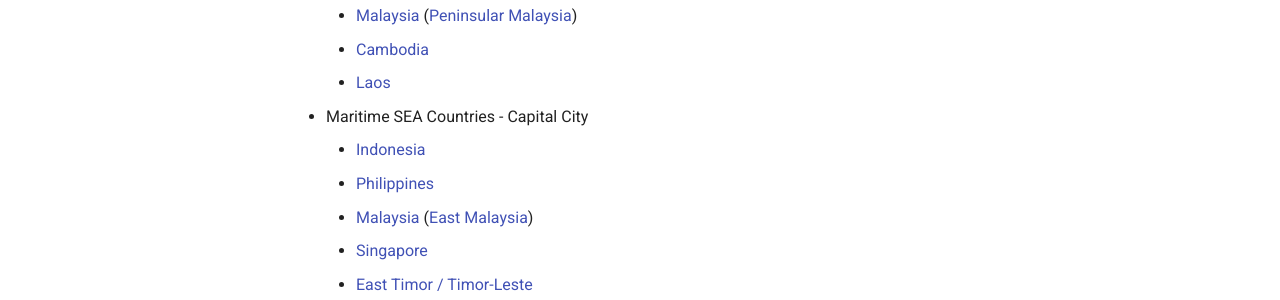
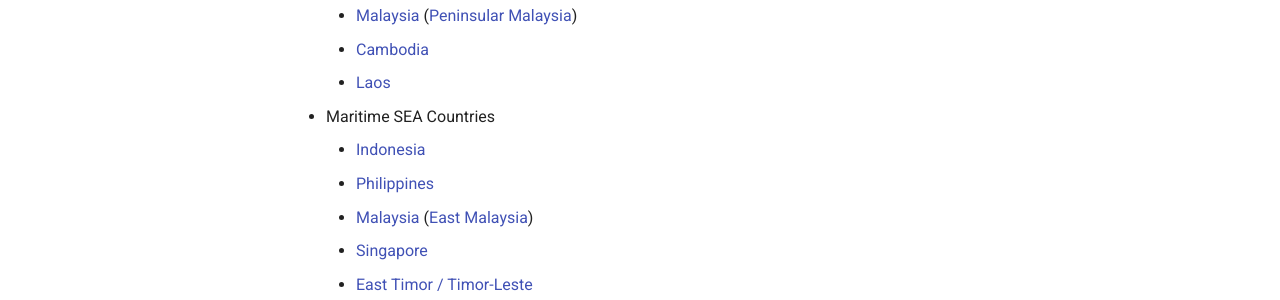
Before and after one commit to MarkHershey/docs, an MkDocs documentation site: the page built from docs/pages/hass/SEA.md, in a window 1280 px wide and 900 px high. Shown: the part 410-710 px from the top of the window. Built offline with MkDocs 1.6.1 and Material for MkDocs 9.7.7, drawn with Linux system fonts in a browser that asks for light colours.

Commit message:
Update sea.md

```diff
--- a/docs/pages/hass/SEA.md
+++ b/docs/pages/hass/SEA.md
@@ -9,7 +9,7 @@
     - [Malaysia](https://en.wikipedia.org/wiki/Malaysia) ([Peninsular Malaysia](https://en.wikipedia.org/wiki/Peninsular_Malaysia))
     - [Cambodia](https://en.wikipedia.org/wiki/Cambodia)
     - [Laos](https://en.wikipedia.org/wiki/Laos)
-- Maritime SEA Countries - Capital City
+- Maritime SEA Countries
     - [Indonesia](https://en.wikipedia.org/wiki/Indonesia)
     - [Philippines](https://en.wikipedia.org/wiki/Philippines)
     - [Malaysia](https://en.wikipedia.org/wiki/Malaysia) ([East Malaysia](https://en.wikipedia.org/wiki/East_Malaysia))
```
